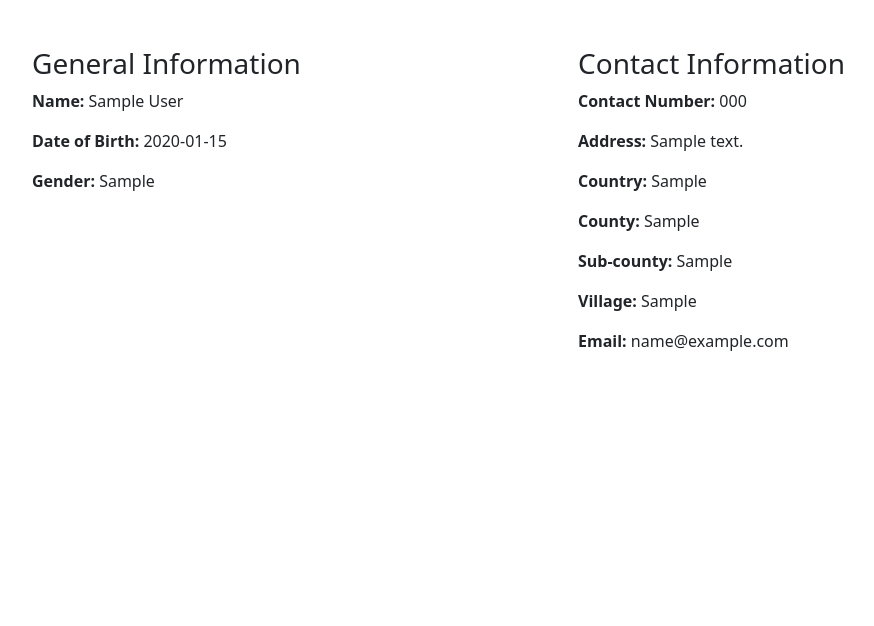
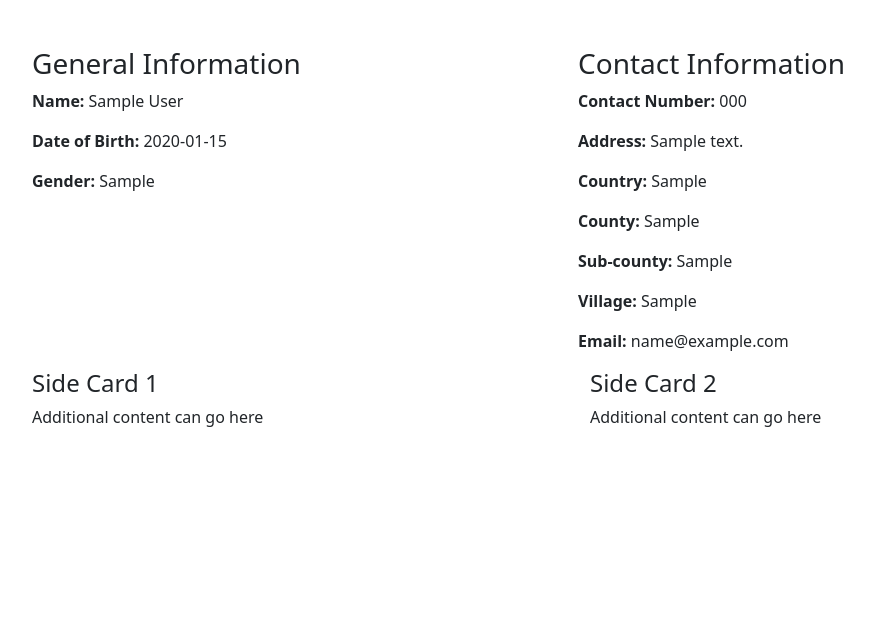
Before and after one commit to martinondiwa/CEMA_Health_Management_System, a Flask app: template app/templates/client_profile.html in a window 1280 px wide. Shown: the part 123-749 px from the top of the page, without its empty margins (62-936 px from the left). Run offline with Flask 2, Linux system fonts and the light colour scheme; the template is opened without the code that fills it: values that come from a table or form of the project are taken from there, others are empty; tables that the repository leaves empty hold one stand-in row (values such as "Sample post").

Commit message:
Update client_profile.html
asdf

```diff
--- a/app/templates/client_profile.html
+++ b/app/templates/client_profile.html
@@ -10,18 +10,20 @@
 {% endblock %}
 
 {% block content %}
-<section class="h-100 h-custom gradient-custom-2">
-    <div class="container py-5 h-100">
-        <div class="row d-flex justify-content-center align-items-center h-100">
+<section class="profile-container">
+    <div class="container py-5">
+        <div class="row d-flex justify-content-center align-items-center">
             <div class="col-12">
                 <div class="row g-0">
                     <!-- Left Side: Client General Info -->
                     <div class="col-lg-6">
                         <div class="profile-card">
                             <h3>General Information</h3>
+                            <div class="info-box">
                                 <p><strong>Name:</strong> {{ client.full_name }}</p>
                                 <p><strong>Date of Birth:</strong> {{ client.date_of_birth.strftime('%Y-%m-%d') }}</p>
                                 <p><strong>Gender:</strong> {{ client.gender }}</p>
+                            </div>
                         </div>
                     </div>
 
@@ -29,6 +31,7 @@
                     <div class="col-lg-6">
                         <div class="contact-card">
                             <h3>Contact Information</h3>
+                            <div class="info-box">
                                 <p><strong>Contact Number:</strong> {{ client.contact_number }}</p>
                                 <p><strong>Address:</strong> {{ client.address }}</p>
                                 <p><strong>Country:</strong> {{ client.country }}</p>
@@ -36,7 +39,27 @@
                                 <p><strong>Sub-county:</strong> {{ client.subcounty }}</p>
                                 <p><strong>Village:</strong> {{ client.village }}</p>
                                 <p><strong>Email:</strong> {{ client.email }}</p>
+                            </div>
+                        </div>
+                    </div>
+                </div>
 
+                <!-- Larger card for grouped info -->
+                <div class="col-12">
+                    <div class="grouped-card">
+                        <div class="row">
+                            <div class="col-md-6">
+                                <div class="side-by-side-card">
+                                    <h4>Side Card 1</h4>
+                                    <p>Additional content can go here</p>
+                                </div>
+                            </div>
+                            <div class="col-md-6">
+                                <div class="side-by-side-card">
+                                    <h4>Side Card 2</h4>
+                                    <p>Additional content can go here</p>
+                                </div>
+                            </div>
                         </div>
                     </div>
                 </div>
```
Lines whose indentation alone changed are shown as unchanged.
